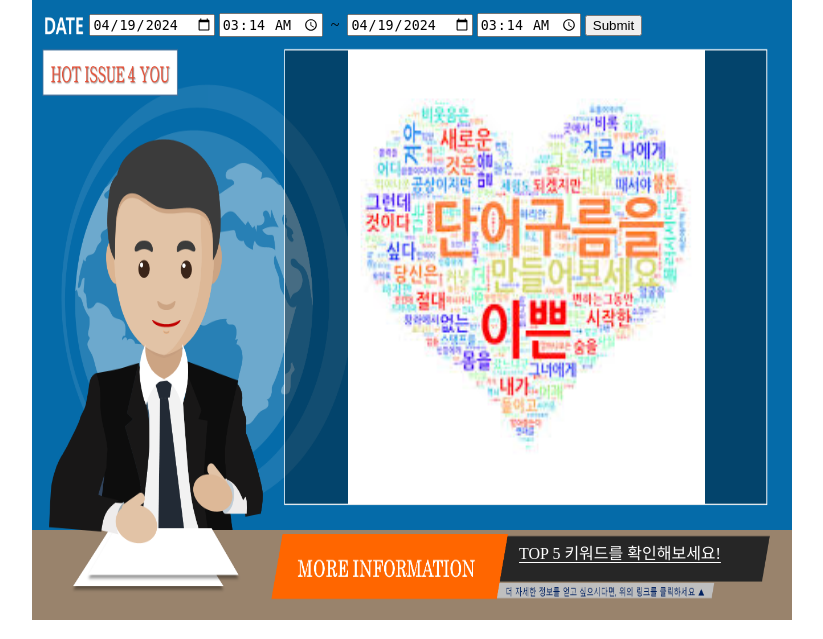
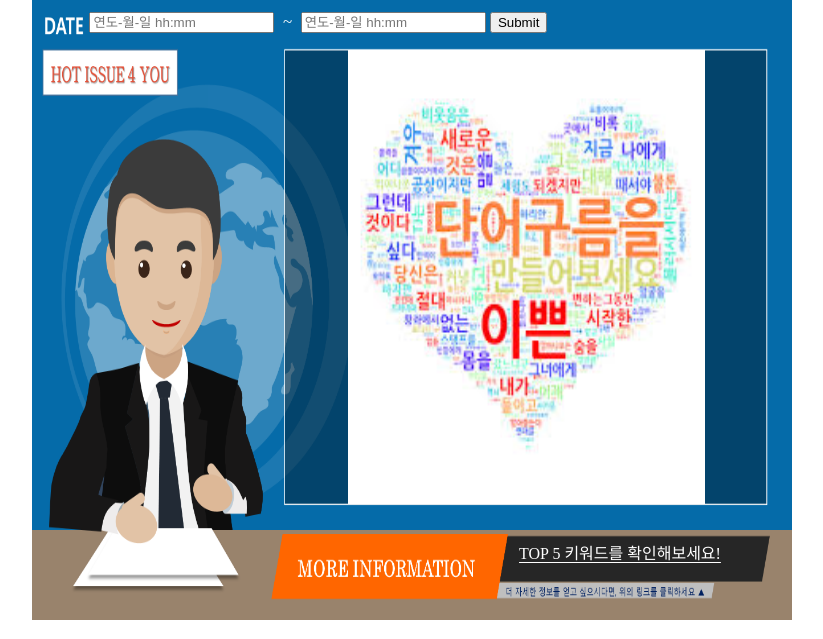
Before and after one commit to HotIssue4You/backend, a Django app: page / in a window 1280 px wide. Shown: the part 108-747 px from the top of the page, without its empty margins (229-1052 px from the left). Run offline with Django 4.2, Linux system fonts and the light colour scheme; some libraries are stand-ins or nearby versions; some web fonts are replaced.

Commit message:
Feat: Add start and end time filterings for selecting time in 30-minute interval

```diff
--- a/mainpage/static/css/index.css
+++ b/mainpage/static/css/index.css
@@ -25,6 +25,46 @@ body {
     background-repeat : no-repeat;
     background-size : 100% 620px;
 }
+.date-format {
+    display: block;
+    color: white;
+    font-size: 17px;
+    margin-left: 7.5%;
+    margin-top: 12px;
+    height: 40px;
+}
+.hover-box {
+    display: none;
+    position: absolute;
+    width: 100px;
+    padding: 8px;
+    left: 0;
+    -webkit-border-radius: 8px;
+    -moz-border-radius: 8px;
+    border-radius: 8px;
+    background: #333;
+    color: #fff;
+    font-size: 14px;
+}
+.hover-box:after {
+    position: absolute;
+    bottom: 100%;
+    left: 50%;
+    width: 0;
+    height: 0;
+    margin-left: -10px;
+    border: solid transparent;
+    border-color: rgba(51, 51, 51, 0);
+    border-bottom-color: #333;
+    border-width: 10px;
+    pointer-events: none;
+    content: '원하는 날짜와 시간대를 선택해 주세요.';
+}
+.date-format:hover + .hover-box {
+    display: block;
+}
+
+
 .leftSide, .rightSide {
     width: 20%;
 }
@@ -38,7 +78,7 @@ body {
     width: 47%;
     height: 454px;
     margin-left: 41.5%;
-    margin-top: -3px;
+    margin-top: -19px;
 }
 a {
     font-family: 'Chosunilbo_myungjo';
@@ -47,8 +87,3 @@ a {
     color: white;
     margin-left: 64%;
 }
-form {
-    margin-left: 7.5%;
-    margin-top: -3px;
-    height: 40px;
-}
--- a/mainpage/templates/mainpage/index.html
+++ b/mainpage/templates/mainpage/index.html
@@ -4,6 +4,12 @@
     <head>
         <title>HOT ISSUE 4 YOU</title>
         <link rel="stylesheet" href="{% static 'css/index.css' %}">
+
+        <script src="https://ajax.googleapis.com/ajax/libs/jquery/3.5.1/jquery.min.js"></script>
+        <script src="https://code.jquery.com/ui/1.12.1/jquery-ui.min.js"></script>
+        <link rel="stylesheet" href="https://code.jquery.com/ui/1.12.1/themes/base/jquery-ui.css">
+        <script src="https://cdnjs.cloudflare.com/ajax/libs/jquery-datetimepicker/2.5.20/jquery.datetimepicker.full.min.js"></script>
+        <link rel="stylesheet" href="https://cdnjs.cloudflare.com/ajax/libs/jquery-datetimepicker/2.5.20/jquery.datetimepicker.min.css">
     </head>
 
     <body>
@@ -13,24 +19,32 @@
             <div class = "contents">
                 <form action="" method="post">
                     {% csrf_token %}
-                    <p><label for="start_day"></label>
-                    <input type="date" name="start_day" id="start_day" min="2024-04-18">
-                    <label for="start_time"></label>
-                    <input type="time" id="start_time" name="start_time" step="1800" required />
-                    &nbsp~&nbsp
-                    <label for="end_day"></label>
-                    <input type="date" name="end_day" id="end_day" min="2024-04-18">
-                    <label for="end_time"></label>
-                    <input type="time" id="end_time" name="end_time" step="1800" required />
-                    <input type="submit"></p>
+                    <p class = "date-format">
+                        <label for="start"></label>
+                        <input type="text" id="start" name="start" placeholder="연도-월-일 hh:mm">
+                        &nbsp~&nbsp
+                        <label for="end"></label>
+                        <input type="text" id="end" name="end" placeholder="연도-월-일 hh:mm">
+                        <input type="submit">
+                    </p>
+                    <p class = "hover-box"></p>
                 </form>
 
                 <script>
-                    document.getElementById('start_day').value = new Date().toISOString().substring(0, 10);
-                    document.getElementById('end_day').value = new Date().toISOString().substring(0, 10);
-                    document.getElementById('start_time').value = new Date().toISOString().slice(11, 16);
-                    document.getElementById('end_time').value = new Date().toISOString().slice(11, 16);
-                </script>
+                    $(document).ready(function() {
+                        var datetimepickerOptions = {
+                            format: 'Y-m-d H:i',
+                            step: 30,
+                            lang: 'kr',
+
+                            onChangeDateTime: function(selectedDate) {
+                                $('#end').datetimepicker('setOptions', { minDate: selectedDate, minTime: selectedDate });
+                            }
+                        };
+
+                        $("#start, #end").datetimepicker(datetimepickerOptions);
+                    });
+                    </script>
 
                 <img id="wordcloud" src="{% static 'images/wordcloudSample.png' %}" />
                 <br><br>
```
Also changed, not shown: mainpage/static/css/detail.css (+6 -3 lines), mainpage/templates/mainpage/detail.html (+14 -0 lines).
